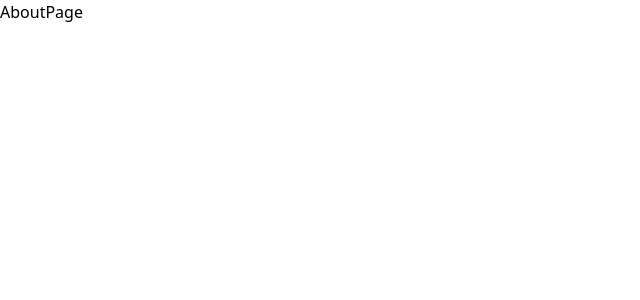
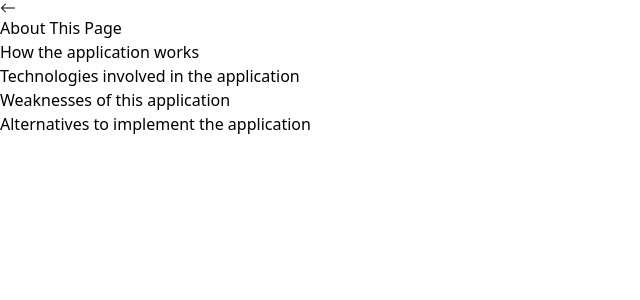
Before and after one commit to Kylreia/Enterprise-App-Dev-CA, a React (Vite) app in the folder frontend/: page /about in a window 1280 px wide. Shown: the top 300 px of the page, without its empty margins (0-640 px from the left). Built offline with nearby package versions, Linux system fonts and the light colour scheme; the HTML template or start-up script is replaced by a standard one.

Commit message:
added hover animation for back button; added sections in about page

```diff
--- a/frontend/src/components/BackButton.jsx
+++ b/frontend/src/components/BackButton.jsx
@@ -5,7 +5,7 @@ import { BsArrowLeft } from 'react-icons/bs';
 const BackButton = ({ destination = '/' }) => {
   return (
     <div className='flex'>
-        <Link to={destination} className='bg-sky-800 text-white px-4 py-1 rounded-lg w-fit'>
+        <Link to={destination} className='bg-sky-700 hover:bg-sky-900 text-white px-4 py-1 rounded-lg w-fit'>
             <BsArrowLeft className='text-2xl' />
         </Link>
     </div>
--- a/frontend/src/components/home/AboutPage.jsx
+++ b/frontend/src/components/home/AboutPage.jsx
@@ -3,7 +3,26 @@ import BackButton from '../BackButton'
 
 const AboutPage = () => {
   return (
-    <div>AboutPage</div>
+    <div className='p-4'>
+      <div>
+        <BackButton />
+      </div>
+      <div>
+        <h1>About This Page</h1>
+        <div>
+          <h2>How the application works</h2>
+        </div>
+        <div>
+          <h2>Technologies involved in the application</h2>
+        </div>
+        <div>
+          <h2>Weaknesses of this application</h2>
+        </div>
+        <div>
+          <h2>Alternatives to implement the application</h2>
+        </div>
+      </div>
+    </div>
   )
 }
 
```
